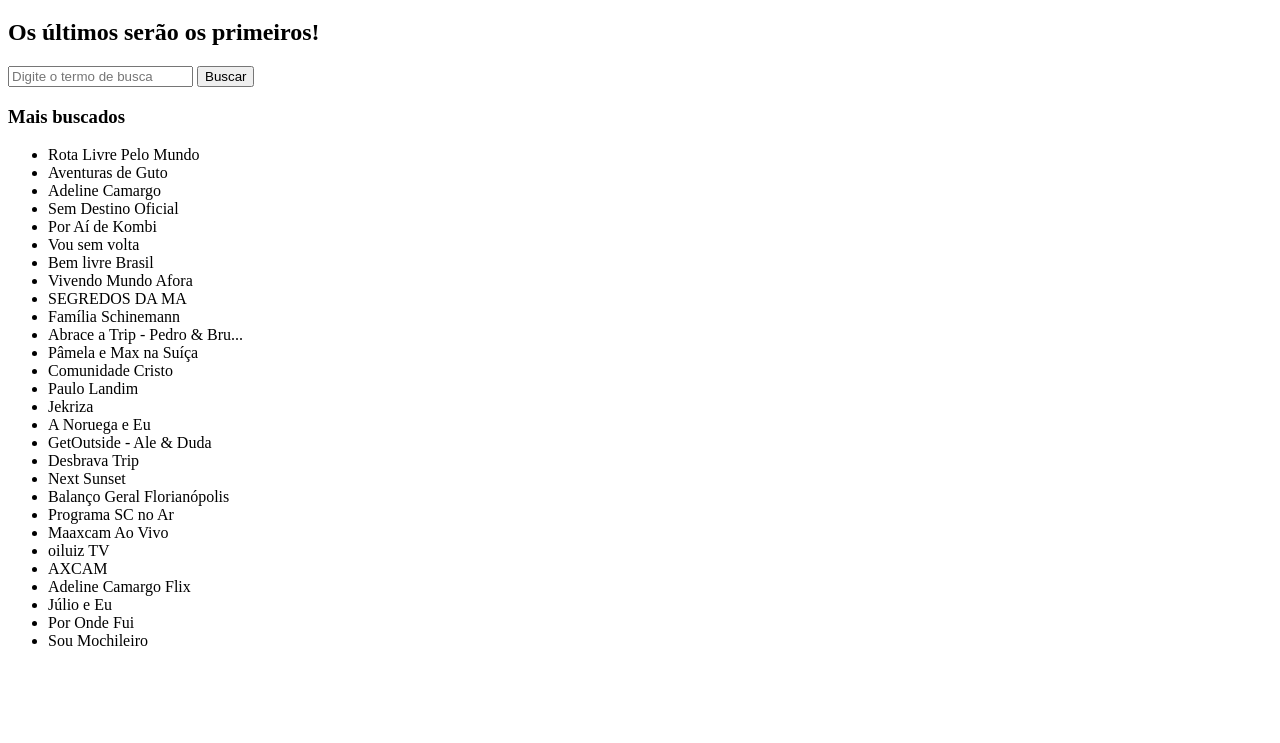
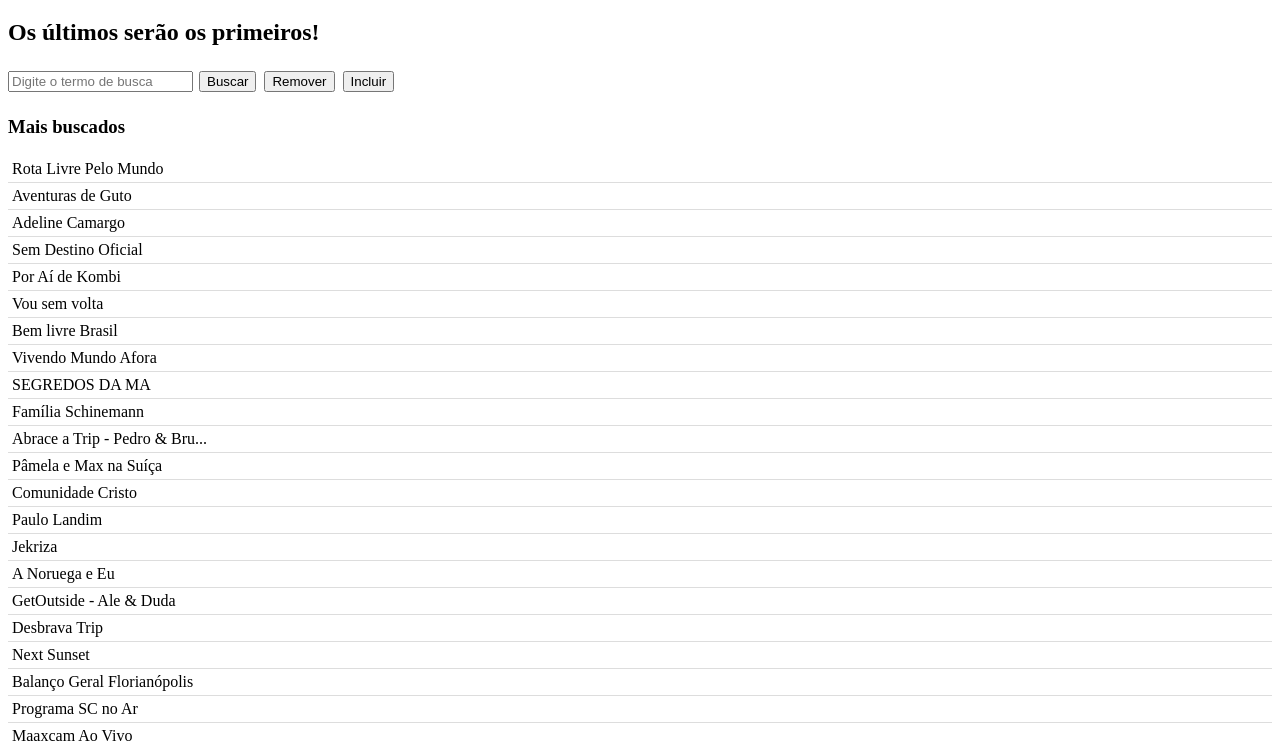
Before and after one commit to Silvio-lang/BuscaYoutubeLioni, a plain HTML site: page index.html in a window 1280 px wide. Shown: the part 61-804 px from the top of the page. Drawn offline with Linux system fonts and the light colour scheme.

Commit message:
Add files via upload

```diff
--- a/index.html
+++ b/index.html
@@ -4,69 +4,108 @@
     <meta charset="UTF-8">
     <meta name="viewport" content="width=device-width, initial-scale=1.0">
     <title>Busca no YouTube</title>
+    <style>
+        ul { list-style-type: none; padding: 0; }
+        li { cursor: pointer; padding: 4px; border-bottom: 1px solid #ddd; }
+        li:hover { background-color: #f0f0f0; }
+        button { margin: 5px 2px; }
+    </style>
 </head>
 <body>
     <h1>Buscar no YouTube</h1>
     <h2>Os últimos serão os primeiros!</h2>
+
     <form id="formBusca">
         <input type="text" id="termoBusca" placeholder="Digite o termo de busca">
         <button type="submit">Buscar</button>
+        <button type="button" id="remover">Remover</button>
+        <button type="button" id="incluir">Incluir</button>
     </form>
 
-    <div id="resultados"></div>
-
     <h3>Mais buscados</h3>
-    <ul id="maisBuscados">
-
-      <li>Rota Livre Pelo Mundo</li>
-      <li>Aventuras de Guto</li>
-      <li>Adeline Camargo</li>
-      <li>Sem Destino Oficial</li>
-      <li>Por Aí de Kombi</li>
-      <li>Vou sem volta</li>
-      <li>Bem livre Brasil</li>
-      <li>Vivendo Mundo Afora</li>
-      <li>SEGREDOS DA MA</li>
-
-      <li>Família Schinemann</li>
-      <li>Abrace a Trip - Pedro & Bru...</li>
-      <li>Pâmela e Max na Suíça</li>
-      <li>Comunidade Cristo</li>
-      <li>Paulo Landim</li>
-      <li>Jekriza</li>
-      <li>A Noruega e Eu</li>
-      <li>GetOutside - Ale & Duda</li>
-      <li>Desbrava Trip</li>
-      <li>Next Sunset</li>
-
-      <li>Balanço Geral Florianópolis</li>
-      <li>Programa SC no Ar</li>
-      <li>Maaxcam Ao Vivo</li>
-      <li>oiluiz TV</li>
-      <li>AXCAM</li>
-      <li>Adeline Camargo Flix</li>
-      <li>Júlio e Eu</li>
-      <li>Por Onde Fui</li>
-      <li>Sou Mochileiro</li>
-    </ul>
-    <!-- Edite os itens acima conforme desejar -->
+    <ul id="maisBuscados"></ul>
 
     <script>
+        let canais = JSON.parse(localStorage.getItem('canais')) || [
+      "Rota Livre Pelo Mundo",
+      "Aventuras de Guto",
+      "Adeline Camargo",
+      "Sem Destino Oficial",
+      "Por Aí de Kombi",
+      "Vou sem volta",
+      "Bem livre Brasil",
+      "Vivendo Mundo Afora",
+      "SEGREDOS DA MA",
+
+      "Família Schinemann",
+      "Abrace a Trip - Pedro & Bru...",
+      "Pâmela e Max na Suíça",
+      "Comunidade Cristo",
+      "Paulo Landim",
+      "Jekriza",
+      "A Noruega e Eu",
+      "GetOutside - Ale & Duda",
+      "Desbrava Trip",
+      "Next Sunset",
+
+      "Balanço Geral Florianópolis",
+      "Programa SC no Ar",
+      "Maaxcam Ao Vivo",
+      "oiluiz TV",
+      "AXCAM",
+      "Adeline Camargo Flix",
+      "Júlio e Eu",
+      "Por Onde Fui",
+      "Sou Mochileiro"
+        ];
+
+        const lista = document.getElementById('maisBuscados');
+        const entrada = document.getElementById('termoBusca');
+
+        function salvarLista() {
+            localStorage.setItem('canais', JSON.stringify(canais));
+        }
+
+        function atualizarLista() {
+            lista.innerHTML = '';
+            canais.forEach(canal => {
+                const li = document.createElement('li');
+                li.textContent = canal;
+                li.addEventListener('click', () => {
+                    entrada.value = canal;
+                });
+                lista.appendChild(li);
+            });
+        }
+
         document.getElementById('formBusca').addEventListener('submit', function(e) {
             e.preventDefault();
-            const termo = document.getElementById('termoBusca').value;
-            const url = `https://www.youtube.com/results?search_query=${encodeURIComponent(termo)}&sp=CAI%3D`;
-            window.open(url, '_blank');
+            const termo = entrada.value.trim();
+            if (termo) {
+                const url = `https://www.youtube.com/results?search_query=${encodeURIComponent(termo)}&sp=CAI%3D`;
+                window.location.href = url;
+            }
         });
 
-        document.querySelectorAll('#maisBuscados li').forEach(function(item) {
-            item.style.cursor = 'pointer';
-            item.addEventListener('click', function() {
-                const termo = item.textContent;
-                document.getElementById('termoBusca').value = termo;
-                document.getElementById('formBusca').dispatchEvent(new Event('submit'));
-            });
+        document.getElementById('remover').addEventListener('click', function() {
+            const termo = entrada.value.trim();
+            canais = canais.filter(c => c.toLowerCase() !== termo.toLowerCase());
+            salvarLista();
+            atualizarLista();
+            entrada.value = '';
         });
+
+        document.getElementById('incluir').addEventListener('click', function() {
+            const termo = entrada.value.trim();
+            if (termo && !canais.some(c => c.toLowerCase() === termo.toLowerCase())) {
+                canais.push(termo);
+                salvarLista();
+                atualizarLista();
+                entrada.value = '';
+            }
+        });
+
+        atualizarLista();
     </script>
 </body>
 </html>
```
